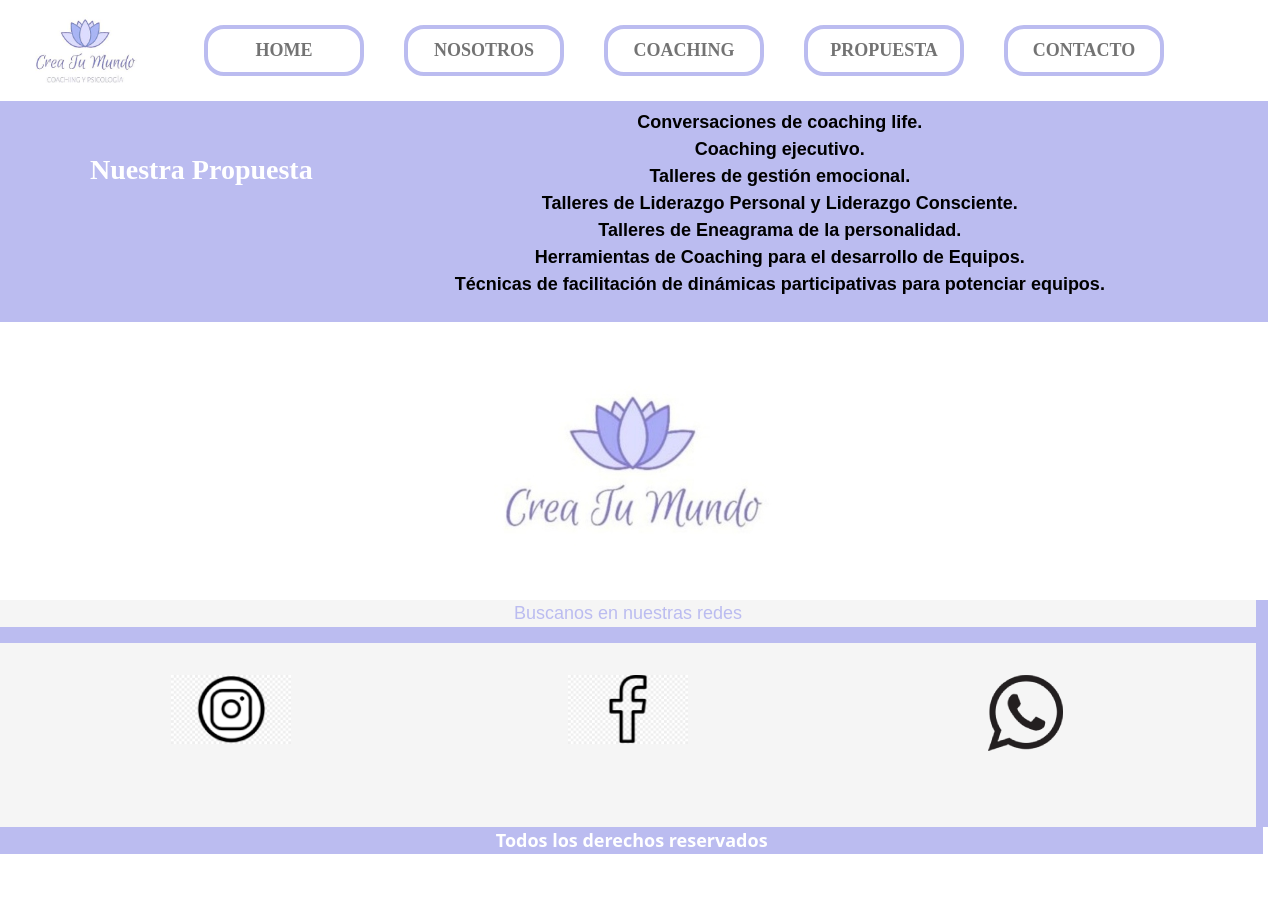
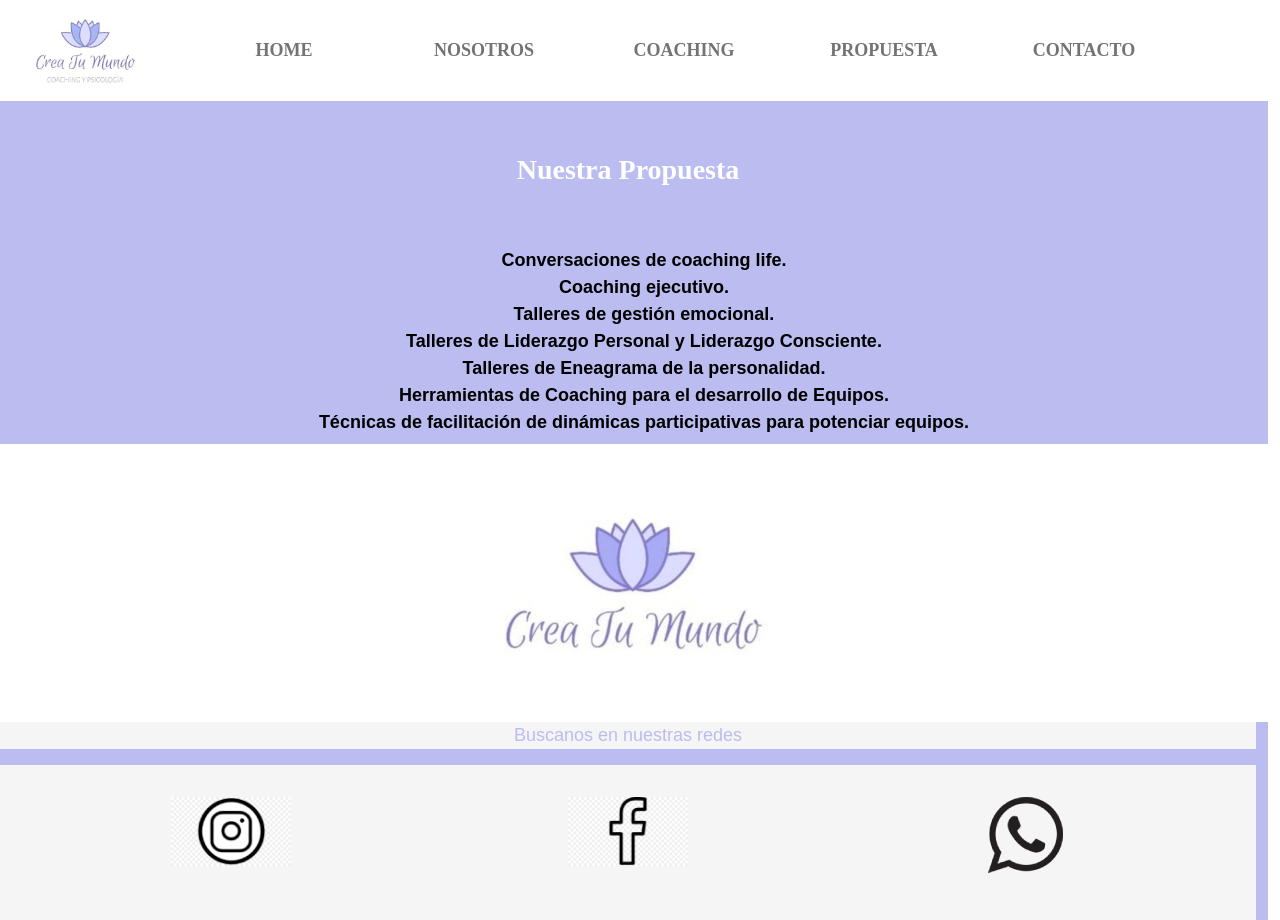
Before and after one commit to SergioJRosales/Entrega-Trabajo-Final, a website: page pages/Propuesta.html in a window 1280 px wide. Shown: the top 920 px of the page. Before the commit the page ends 870 px from the top, so only its background shows below. Drawn offline with nearby package versions, Linux system fonts and the light colour scheme.

Commit message:
Finalizando entrega

```diff
--- a/pages/Propuesta.html
+++ b/pages/Propuesta.html
@@ -45,9 +45,9 @@
         </div>
         </header>
     <main class="row">
-        <div class=" d-row text-white fondo-main col-md-12 col-lg-4">Nuestra Propuesta</div>
-        <div class="d-flex p-2 text-black col-md-12 col-lg-8 estilos-lista">
-            <ul>
+        <div class=" d-row text-white fondo-main col-md-12 col-lg-12">Nuestra Propuesta</div>
+        <div class="d-flex p-2 text-black col-md-12 col-lg-12 estilos-lista">
+            <ul class="text-aligne-center">
                 <li class="estilos-lista">Conversaciones de coaching life.</li>
                 <li class="estilos-lista">Coaching ejecutivo.</li>
                 <li class="estilos-lista">Talleres de gestión emocional.</li class="estilos-lista">
--- a/scss/_estilos-contacto.scss
+++ b/scss/_estilos-contacto.scss
@@ -35,16 +35,17 @@ header{
 
 main{
     section{
+            max-width: 100%;
         .card{
             background-color: #bbbcf0;
             margin: 0 auto;
-            width: 100%;
+            max-width: 100%;
             align-items: center;
         }
         div{
-            font-size: 18px;
+            font-size: 20px;
             margin: 2 auto;
-            padding: 0 1rem;
+            padding: 0 4rem;
             h1{
                 background-color: #bbbcf0;
                 display: flex;
@@ -55,10 +56,13 @@ main{
                 font-family: 'Glass Antiqua';
                 margin-top: 1rem;
                 }
+
+            }
+
             }
             }
 
-}
+
 .log-sdesc{
     max-width: 500px;
 }
@@ -110,6 +114,7 @@ footer{
 }
 main{
     section{
+
         .card{
             background-color: #bbbcf0;
             margin: 0 auto;
@@ -117,9 +122,11 @@ main{
             align-items: center;
         }
         div{
+            max-width: 100%;
             font-size: 30px;
             margin: 4 auto;
             padding: 0 3rem;
+
             h1{
                 display: flex;
                 text-align: center;
@@ -129,8 +136,10 @@ main{
                 font-family: 'Glass Antiqua';
                 margin-top: 1rem;
                 }
+
             }
             }
+
 
 }
 footer{
--- a/scss/_estilos-home.scss
+++ b/scss/_estilos-home.scss
@@ -31,7 +31,6 @@ header{
 
             div{
               ul{
-                border-radius: 3px;
                 color: black;
                 display: inline-block;
                 margin: 0 20px;
@@ -111,10 +110,7 @@ main{
          li{
           font-family: 'Glass Antiqua';
           font-size: 30px;
-          box-shadow: 1rem $color-principal;
           justify-content: space-around;
-          background-position: 0% 100%;
-          background-repeat: no-repeat;
           background-size: 05 2%;
           transition: background-size 0.3s;
             }
@@ -125,35 +121,31 @@ main{
                 position: relative;
                 display: inline-block;
                 width: 160px;
-                border-radius: 20px;
                 text-transform: uppercase;
                 background-color: transparent;
                 text-align: center;
                 font-size: 18px;
-                border: 4px solid $color-principal;
                 font-weight: 700;
                 cursor: pointer;
                 z-index: 0;
             }
-            .nav-item::before {
+            .nav-item:after {
                 content: "";
                 position: absolute;
+                right: 0;
+                bottom: 0;
                 left: 0;
-                right: 0;
-                top: 0;
-                background-color: $color-principal;
-                transition: all 500ms ease;
-                z-index: -1;
+                height: 2px;
+                width: 100%;
+                background: dodgerblue;
+                transform-origin: right;
+                transform: scaleX(0);
+                transition: transform 0.5s ease-in-out;
               }
-              .nav-item::before {
-                width: 0;
-                height: 100%;
-              }
-              .nav-item:hover {
-                color: #bbbcf0;
-              }
-              .nav-item:hover::before {
-                width: 100%;
+              .nav-item:hover:after {
+                /*animacion de derecha a izquierda*/
+                transform-origin: left;
+                transform: scaleX(1);
               }
 
         }
--- a/scss/_estilos-propuesta.scss
+++ b/scss/_estilos-propuesta.scss
@@ -48,17 +48,18 @@ main{
     max-width: 100%;
     div{
         text-align: center;
+        border: 20px black;
+
     .estilos-lista{
         @include Parrafos;
-        align-items: center;
+        text-align: center;
+        margin: 0 auto;
         }
-    div{
-        border: 20px black;
 
         .Log-sdesc{
             animation:infinite;
         }
-    }
+
         .redes-txt{
             max-width: 100%;
             background-color: whitesmoke;
@@ -122,15 +123,17 @@ main{
             }
 }
 main{
-    text-align: center;
+    div{
+        text-align: center;
+        margin: 0 auto;
     ul{
+        margin: 0 auto;
         li{
             text-align: center;
             align-items: center;
         }
     }
-    div{
-        max-width: 100%;
+
     .Log-sdesc{
         max-width: 100%;
         animation: infinite;
```
Also changed, not shown: pages/Contacto.html (+2 -2 lines), css/main.css, 1 other file.
